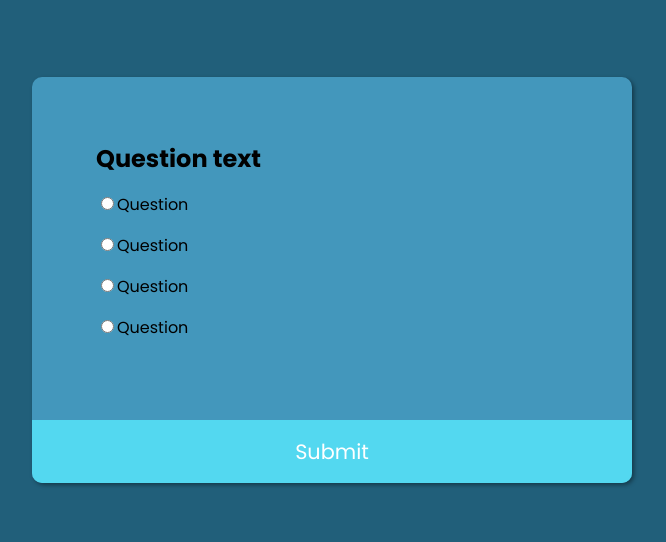
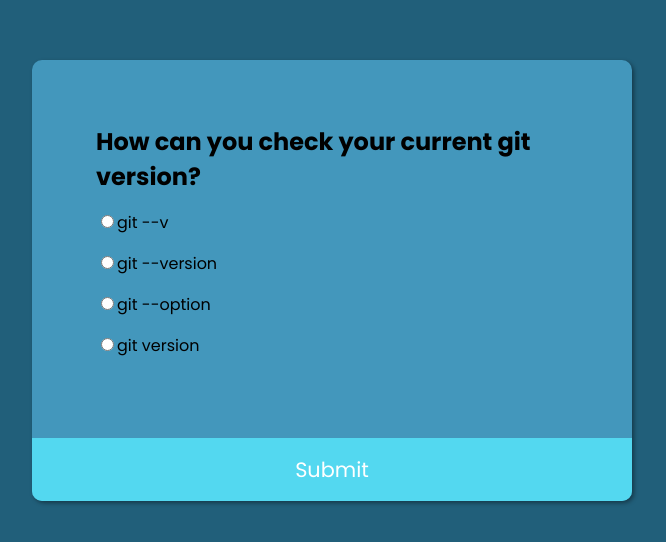
Before and after one commit to khana251/quiz-app, a plain HTML site: page index.html in a window 1280 px wide. Shown: the part 120-662 px from the top of the page, without its empty margins (308-974 px from the left). Drawn offline with Linux system fonts and the light colour scheme.

Commit message:
quiz questions added

```diff
--- a/index.html
+++ b/index.html
@@ -11,15 +11,15 @@
 <body>
     <div class="quiz-container">
         <div class="quiz-header">
-            <h2>Question text</h2>
-        <ul>
-            <li><input type="radio" id="a" name="answer"><label for="a">Question</label></li>
-            <li><input type="radio" id="b" name="answer"><label for="b">Question</label></li>
-            <li><input type="radio" id="c" name="answer"><label for="c">Question</label></li>
-            <li><input type="radio" id="d" name="answer"><label for="d">Question</label></li>
-        </ul>
+            <h2 id="question">Question text</h2>
+            <ul>
+                <li><input type="radio" id="a" name="answer"><label id="a_text" for="a">Question</label></li>
+                <li><input type="radio" id="b" name="answer"><label id="b_text" for="b">Question</label></li>
+                <li><input type="radio" id="c" name="answer"><label id="c_text" for="c">Question</label></li>
+                <li><input type="radio" id="d" name="answer"><label id="d_text" for="d">Question</label></li>
+            </ul>
         </div>
-        <button>Submit</button>
+        <button id="submit">Submit</button>
     </div>
 </body>
 </html>
--- a/script.js
+++ b/script.js
@@ -36,3 +36,40 @@ const quizData = [
         correct: 'c',
     }
 ]
+
+const questionEl = document.getElementById("question");
+const a_text = document.getElementById("a_text");
+const b_text = document.getElementById("b_text");
+const c_text = document.getElementById("c_text");
+const d_text = document.getElementById("d_text");
+const submitButton = document.getElementById('submit');
+
+let currentQuiz = 0;
+loadQuiz();
+
+function loadQuiz() {
+    const currentQuizData = quizData[currentQuiz];
+
+    questionEl.innerText = currentQuizData.question;
+
+    a_text.innerText = currentQuizData.a;
+    b_text.innerText = currentQuizData.b;
+    c_text.innerText = currentQuizData.c;
+    d_text.innerText = currentQuizData.d;
+
+
+
+}
+
+submitButton.addEventListener("click", () => {
+    currentQuiz ++;
+
+    if (currentQuiz < quizData.length) {
+        loadQuiz();
+    } else {
+        // TODO show score at the end of the quiz
+        alert("End of quiz");
+    }
+
+
+})
```
